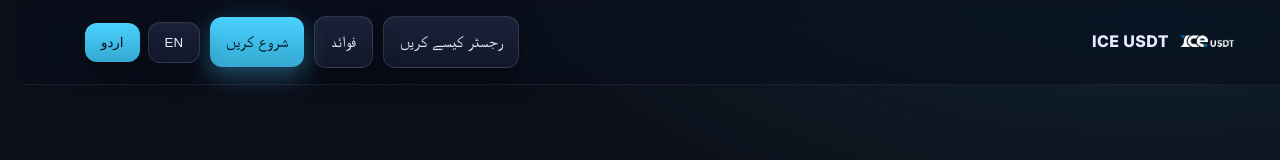
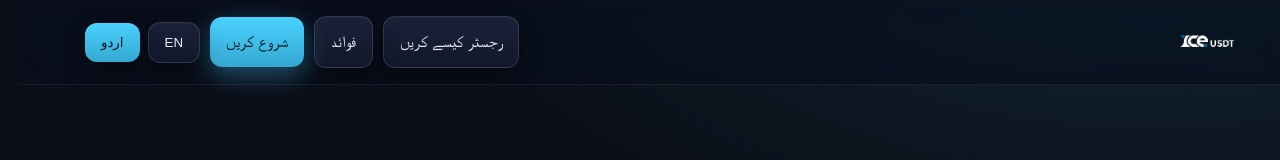
Before and after one commit to afzalhuss1998/iceusdtpakistan, a plain HTML site: page index.html in a window 1280 px wide. Shown: the top 160 px of the page. Drawn offline with Linux system fonts and the light colour scheme.

Commit message:
Update index.html

```diff
--- a/index.html
+++ b/index.html
@@ -69,7 +69,7 @@
 <body>
   <header>
     <div class="container nav">
-      <div class="logo"><img src="logo.png" alt="ICE USDT logo" /> <span>ICE USDT</span></div>
+      <div class="logo"><img src="logo.png" alt="ICE USDT logo" /> <span></span></div>
       <nav style="display:flex;gap:10px;align-items:center">
         <a class="btn" href="#how" data-i18n="nav.how">How to Register</a>
         <a class="btn" href="#benefits" data-i18n="nav.benefits">Benefits</a>
```
